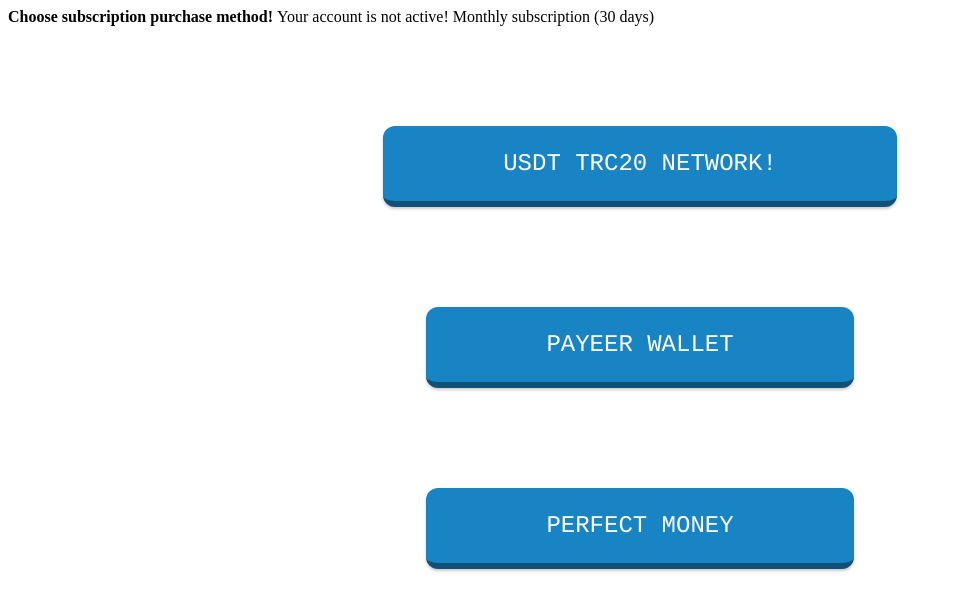
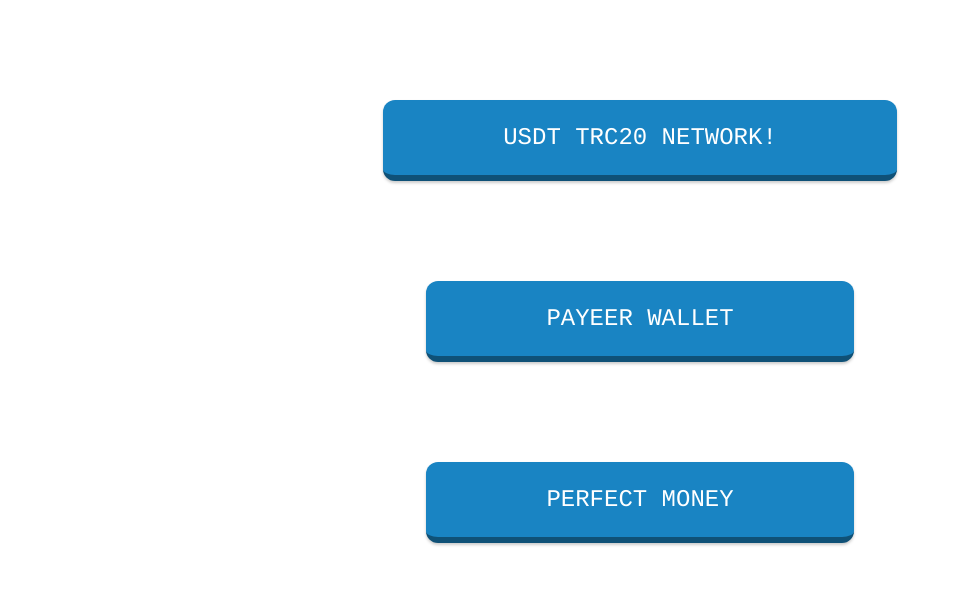
Before and after one commit to trb9355/literate-lamp, a plain HTML site: page index.html in a window 1280 px wide. Shown: the whole page, without its empty margins (0-953 px from the left). Drawn offline with Linux system fonts and the light colour scheme.

Commit message:
Update index.html

```diff
--- a/index.html
+++ b/index.html
@@ -1,7 +1,3 @@
-<b>Choose subscription purchase method! </b>
-<b1>Your account is not active!</b1>
- <b3>Monthly subscription (30 days) </b3>
-
 
 <!DOCTYPE html>
 <html lang="en">
```
